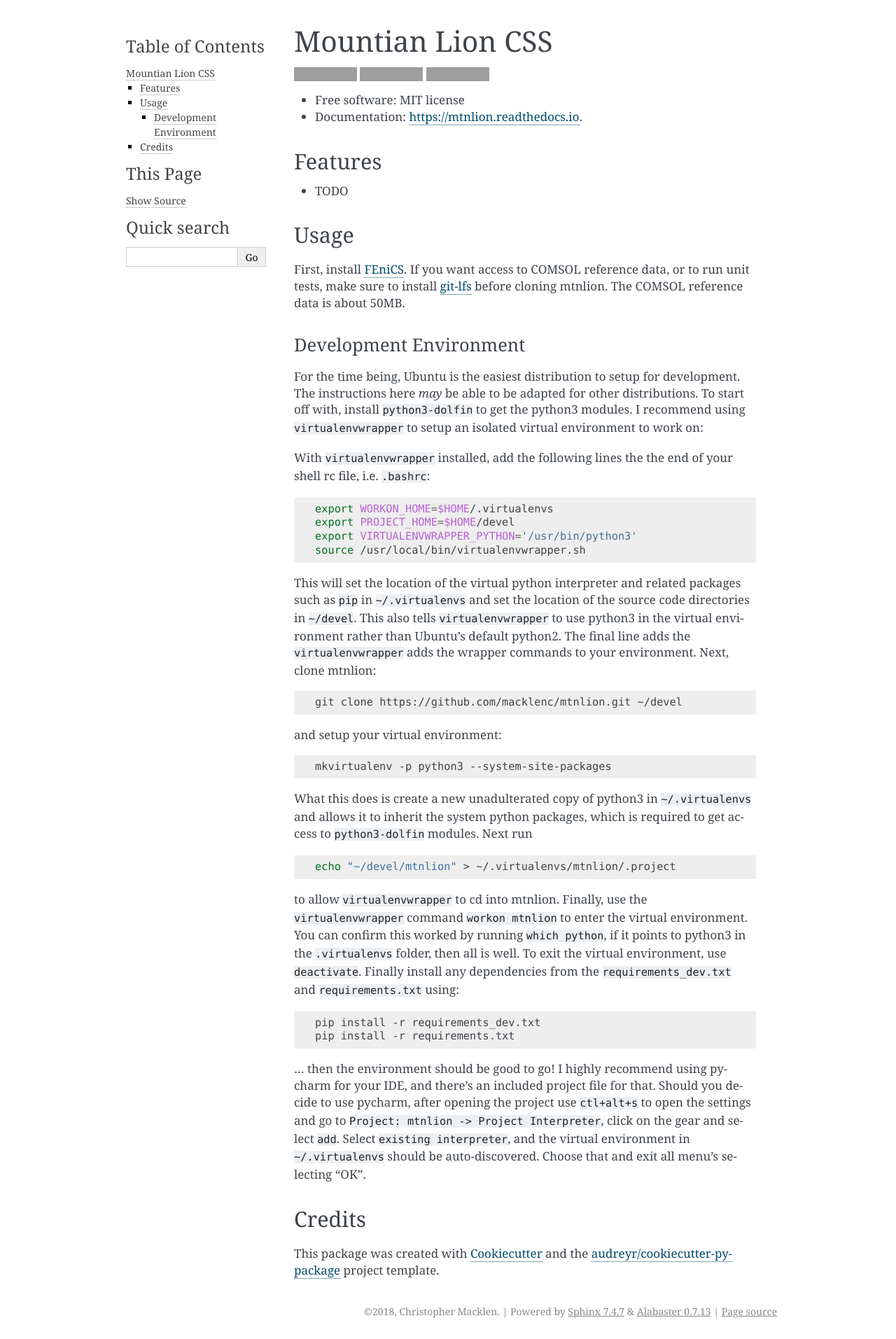
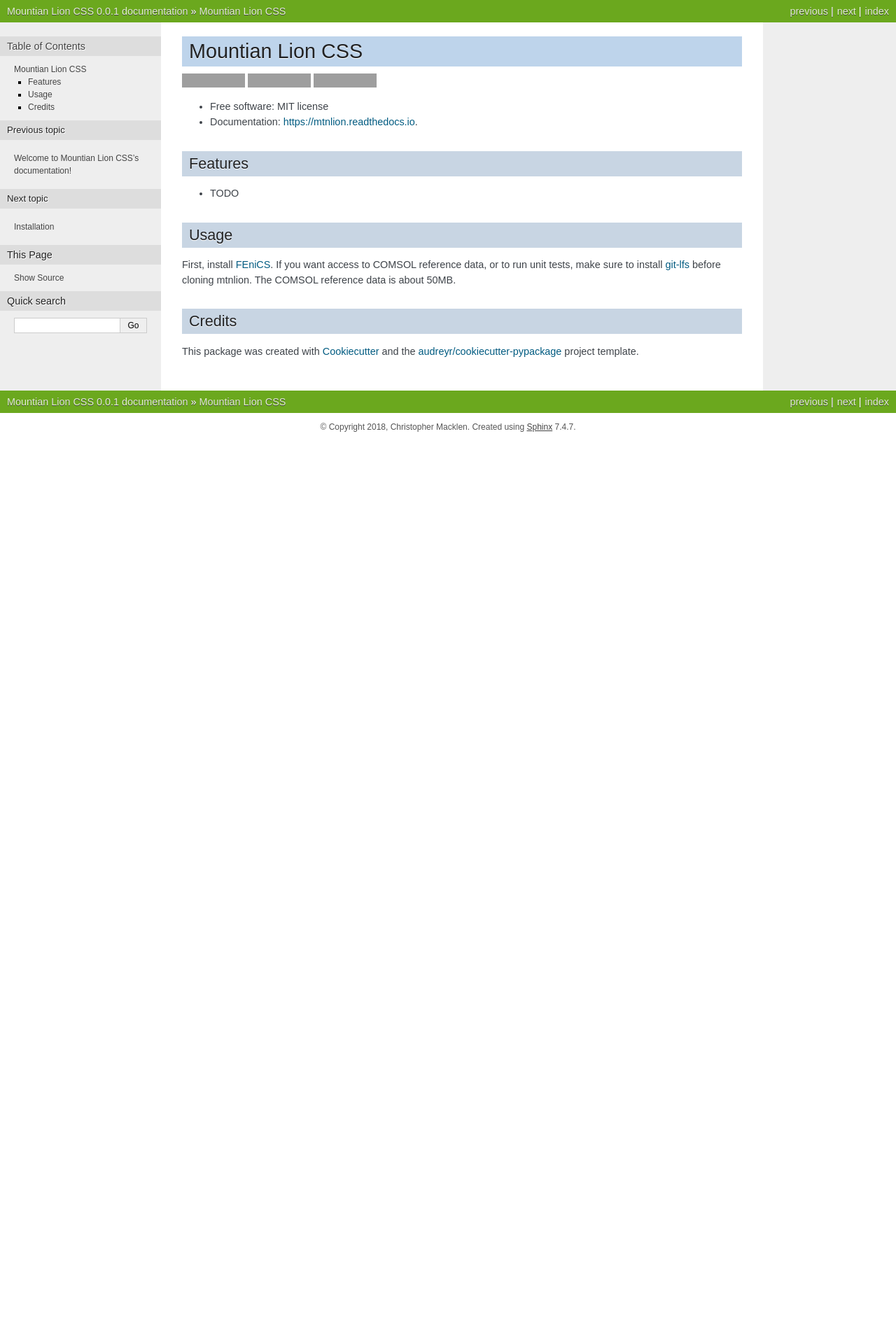
Before and after one commit to macklenc/mtnlion, a Sphinx documentation site: the page built from docs/readme.rst, in a window 1280 px wide. Shown: the whole page at 70% size. Built offline with Sphinx 7.4.7, drawn with Linux system fonts in a browser that asks for light colours; pages that are not in the unit, such as notebooks, are missing from menus; after the commit the page ends 900 px from its top, so only the background shows below that; grey boxes are pictures that could not be loaded.

Commit message:
Improved API documentation issues

```diff
--- a/HISTORY.rst
+++ b/HISTORY.rst
@@ -2,7 +2,7 @@
 History
 =======
 
-0.0.1 (2018-02-24)
-------------------
+.. 0.0.1 (2018-02-24)
+.. ------------------
 
-* First release on PyPI.
+.. * First release on PyPI.
--- a/README.rst
+++ b/README.rst
@@ -37,61 +37,6 @@
 First, install `FEniCS <https://fenicsproject.org/download/>`_. If you want access to COMSOL reference data, or to run unit tests, make
 sure to install `git-lfs <https://git-lfs.github.com/>`_ before cloning mtnlion. The COMSOL reference data is about 50MB.
 
-Development Environment
-^^^^^^^^^^^^^^^^^^^^^^^
-For the time being, Ubuntu is the easiest distribution to setup for development. The instructions here *may* be able to be adapted for
-other distributions. To start off with, install ``python3-dolfin`` to get the python3 modules. I recommend using ``virtualenvwrapper``
-to setup an isolated virtual environment to work on:
-
-.. code-block:: bash
-    sudo pip3 install virtualenvwrapper
-
-With ``virtualenvwrapper`` installed, add the following lines the the end of your shell rc file, i.e. ``.bashrc``:
-
-.. code-block:: bash
-
-    export WORKON_HOME=$HOME/.virtualenvs
-    export PROJECT_HOME=$HOME/devel
-    export VIRTUALENVWRAPPER_PYTHON='/usr/bin/python3'
-    source /usr/local/bin/virtualenvwrapper.sh
-
-This will set the location of the virtual python interpreter and related packages such as ``pip`` in ``~/.virtualenvs``
-and set the location of the source code directories in ``~/devel``. This also tells ``virtualenvwrapper`` to use python3
-in the virtual environment rather than Ubuntu's default python2. The final line adds the ``virtualenvwrapper`` adds the
-wrapper commands to your environment. Next, clone mtnlion:
-
-.. code-block:: bash
-
-    git clone https://github.com/macklenc/mtnlion.git ~/devel
-
-and setup your virtual environment:
-
-.. code-block:: bash
-
-    mkvirtualenv -p python3 --system-site-packages
-
-What this does is create a new unadulterated copy of python3 in ``~/.virtualenvs`` and allows it to inherit the system
-python packages, which is required to get access to ``python3-dolfin`` modules. Next run
-
-.. code-block:: bash
-
-    echo "~/devel/mtnlion" > ~/.virtualenvs/mtnlion/.project
-
-to allow ``virtualenvwrapper`` to cd into mtnlion. Finally, use the ``virtualenvwrapper`` command ``workon mtnlion`` to
-enter the virtual environment. You can confirm this worked by running ``which python``, if it points to python3 in the
-``.virtualenvs`` folder, then all is well. To exit the virtual environment, use ``deactivate``. Finally install any
-dependencies from the ``requirements_dev.txt`` and ``requirements.txt`` using:
-
-.. code-block:: bash
-
-    pip install -r requirements_dev.txt
-    pip install -r requirements.txt
-
-... then the environment should be good to go! I highly recommend using pycharm for your IDE, and there's an included
-project file for that. Should you decide to use pycharm, after opening the project use ``ctl+alt+s`` to open the
-settings and go to  ``Project: mtnlion -> Project Interpreter``, click on the gear and select ``add``. Select
-``existing interpreter``, and the virtual environment in ``~/.virtualenvs`` should be auto-discovered. Choose that and
-exit all menu's selecting "OK".
 
 Credits
 -------
--- a/docs/conf.py
+++ b/docs/conf.py
@@ -84,7 +84,8 @@
 # The theme to use for HTML and HTML Help pages.  See the documentation for
 # a list of builtin themes.
 #
-html_theme = 'alabaster'
+#html_theme = 'alabaster'
+html_theme = 'nature'
 
 # Theme options are theme-specific and customize the look and feel of a
 # theme further.  For a list of options available for each theme, see the
--- a/docs/index.rst
+++ b/docs/index.rst
@@ -1,5 +1,5 @@
 Welcome to Mountian Lion CSS's documentation!
-======================================
+=============================================
 
 .. toctree::
    :maxdepth: 2
@@ -8,7 +8,7 @@
    readme
    installation
    usage
-   modules
+   mtnlion
    contributing
    authors
    history
```
Also changed, not shown: CONTRIBUTING.rst (+38 -7 lines), docs/mtnlion.cli.rst (added, +7 -0 lines), docs/mtnlion.comsol.rst (added, +7 -0 lines), docs/mtnlion.engine.rst (added, +7 -0 lines), docs/mtnlion.ldp.rst (added, +7 -0 lines), docs/mtnlion.mtnlion.rst (added, +7 -0 lines), docs/mtnlion.rst (added, +21 -0 lines), 3 other files.
